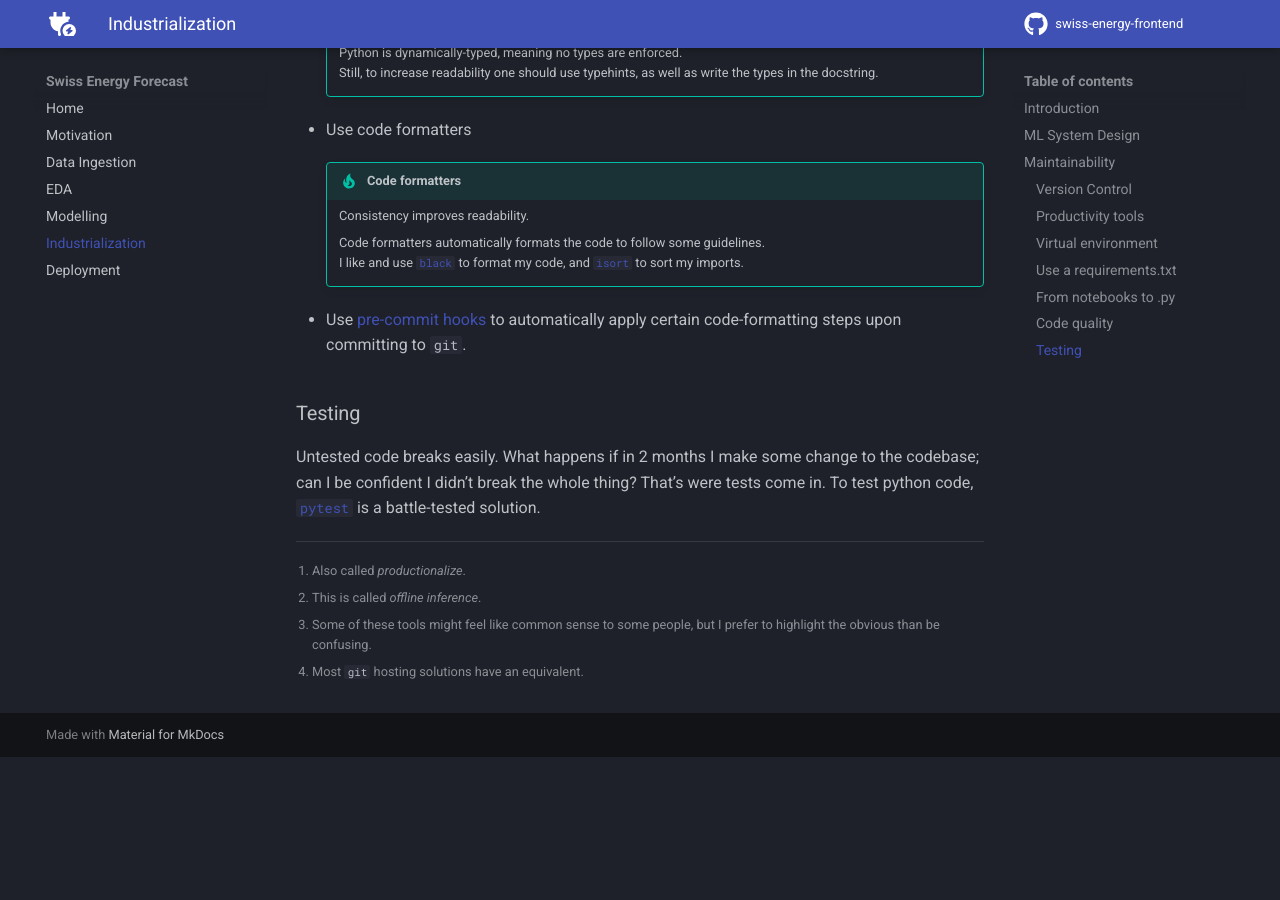
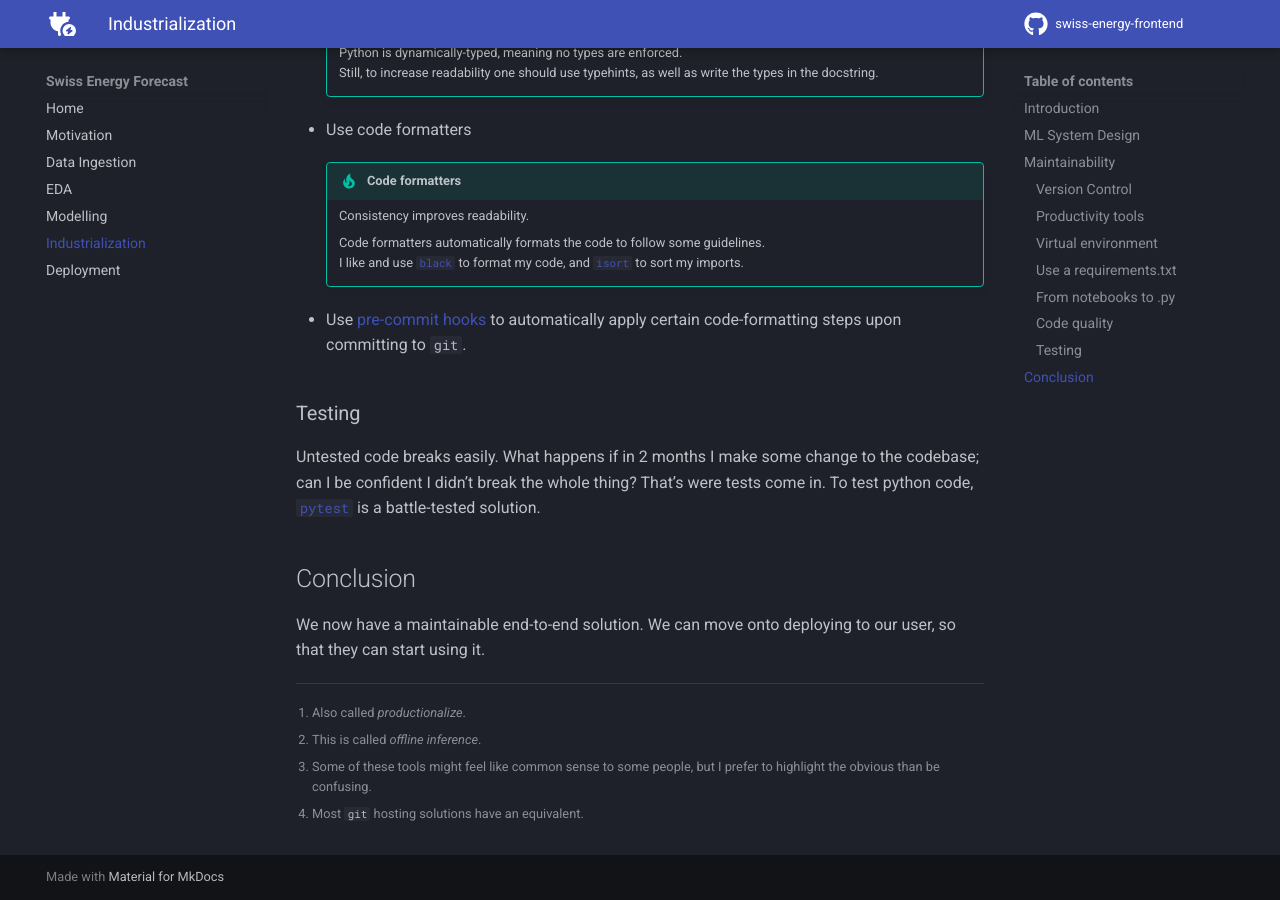
Before and after one commit to arthurgassner/swissenergy-frontend, an MkDocs documentation site: the page built from docs/industrialization.md, in a window 1280 px wide and 900 px high, scrolled down 4397 px. Built offline with MkDocs 1.6.1 and Material for MkDocs 9.7.7, drawn with Linux system fonts in a browser that asks for light colours; a script that is not in the unit is left out; comment, search, counter and statistics services are not loaded; before the commit the page ends 5154 px from its top, so only the background shows below that.

Commit message:
Update .md

```diff
--- a/docs/industrialization.md
+++ b/docs/industrialization.md
@@ -143,3 +143,7 @@ Below are a few non-exhaustive list of guidelines I follow to write readable cod
 
 Untested code breaks easily. What happens if in 2 months I make some change to the codebase; can I be confident I didn't break the whole thing?
 That's were tests come in. To test python code, [`pytest`](https://docs.pytest.org/en/stable/) is a battle-tested solution.
+
+## Conclusion
+
+We now have a maintainable end-to-end solution. We can move onto deploying to our user, so that they can start using it.
```
